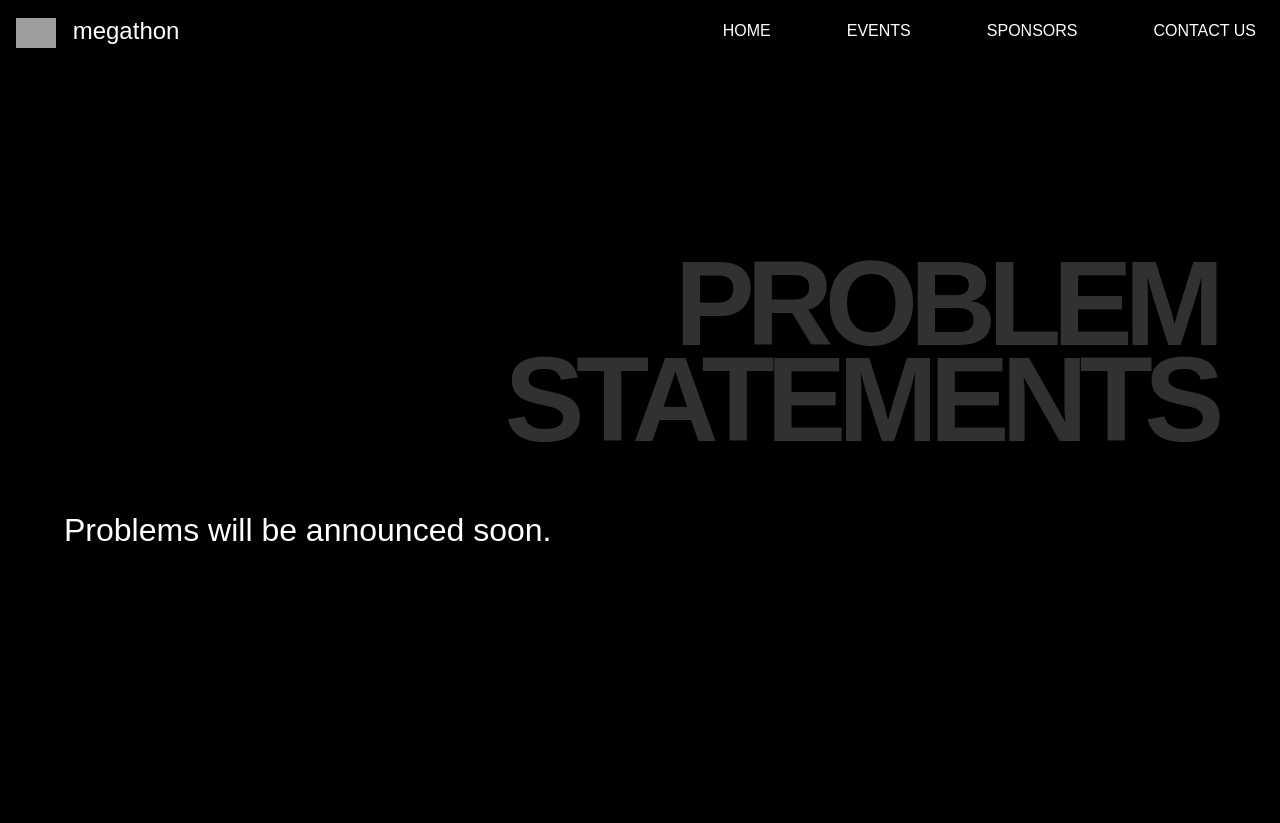
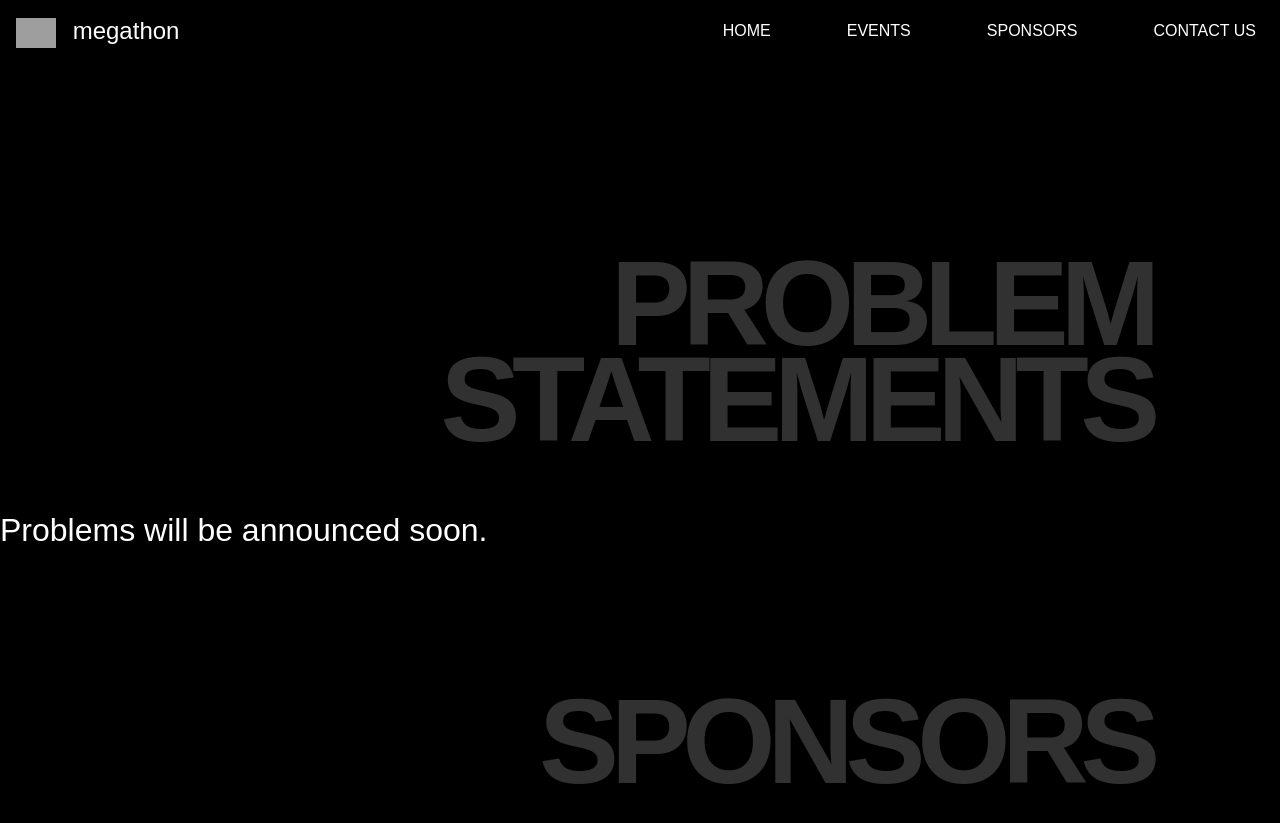
Before and after one commit to IIIT-ECell/megathon, a Jekyll site: the page built from index.html, in a window 1280 px wide and 900 px high, scrolled down 3349 px. Shown: the top 823 px of the window. Built offline with Jekyll 4.4.1, drawn with Linux system fonts in a browser that asks for light colours; nearby versions of some CDN libraries; some web fonts are replaced.

Commit message:
removed fullpage from unnecessary places

```diff
--- a/index.html
+++ b/index.html
@@ -124,7 +124,7 @@
     </div>
 </div> -->
 {% endcapture %}
-{% include section.html heading="Problem<br />Statements" content=PROBLEM_STATEMENT style="problems" %}
+{% include section.html heading="Problem<br />Statements" content=PROBLEM_STATEMENT style="problems" nofullpage=true %}
 
 {% capture SPONSORS %}
 <div class="container-fluid">
```
